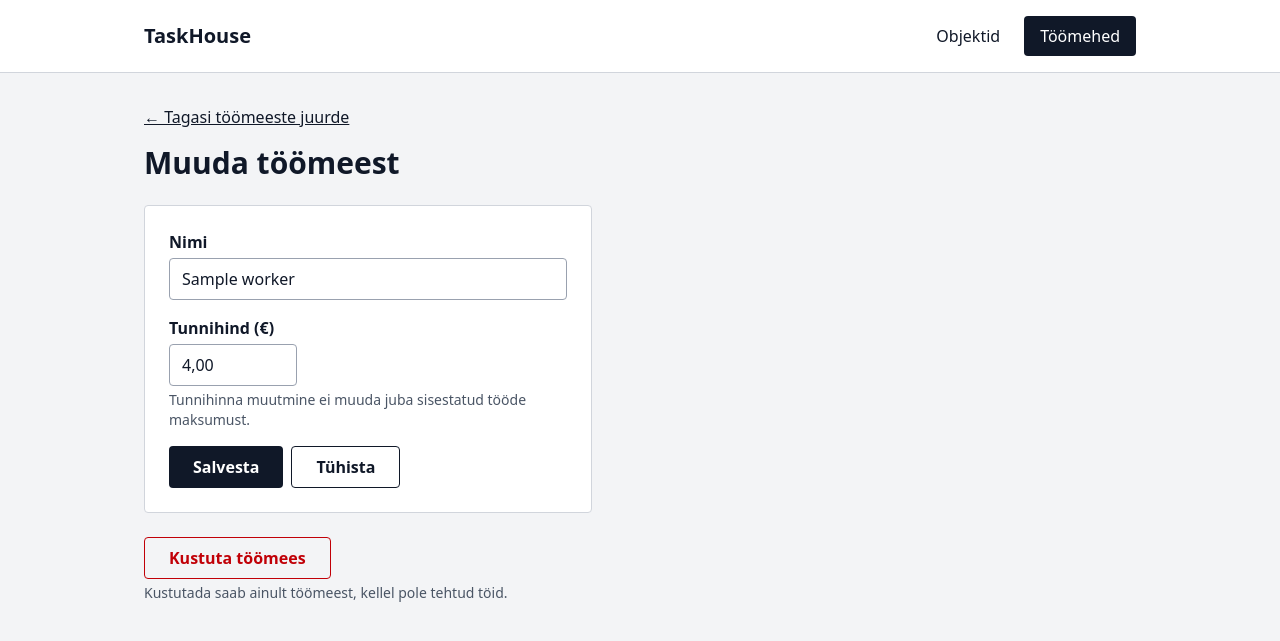
After one commit to Christina953/taskhouse, a Laravel app: page /workers/1/edit in a window 1280 px wide. The commit adds this page. Shown: the top 641 px of the page. Run offline with Laravel 12, Linux system fonts and the light colour scheme; tables that the repository leaves empty hold one stand-in row (values such as "Sample post"); style sheets or scripts are compiled from the project's sources.

Commit message:
TH-30 Töömehe andmete ja tunnihinna muutmine - lisatud töömehe kustutamise võimalus, kui tal pole tehtud töid

```diff
--- a/app/Http/Controllers/WorkerController.php
+++ b/app/Http/Controllers/WorkerController.php
@@ -23,7 +23,49 @@ class WorkerController extends Controller
         $validated = $request->validate([
             'name' => 'required|string|max:255|unique:workers,name',
             'hourly_rate' => 'required|numeric|min:0|max:9999.99',
-        ], [
+        ], $this->messages());
+
+        Worker::create($validated);
+
+        return redirect()->route('workers.index')->with('success', 'Töömees lisatud.');
+    }
+
+    public function edit(Worker $worker)
+    {
+        return view('workers.edit', ['worker' => $worker]);
+    }
+
+    public function update(Request $request, Worker $worker)
+    {
+        $request->merge([
+            'hourly_rate' => str_replace(',', '.', $request->input('hourly_rate')),
+        ]);
+
+        $validated = $request->validate([
+            'name' => 'required|string|max:255|unique:workers,name,' . $worker->id,
+            'hourly_rate' => 'required|numeric|min:0|max:9999.99',
+        ], $this->messages());
+
+        $worker->update($validated);
+
+        return redirect()->route('workers.index')->with('success', 'Töömehe andmed muudetud.');
+    }
+
+    public function destroy(Worker $worker)
+    {
+        if ($worker->workEntries()->exists()) {
+            return redirect()->route('workers.edit', $worker)
+                ->with('error', 'Töömeest ei saa kustutada, sest temaga on seotud tehtud töid.');
+        }
+
+        $worker->delete();
+
+        return redirect()->route('workers.index')->with('success', 'Töömees kustutatud.');
+    }
+
+    private function messages(): array
+    {
+        return [
             'name.required' => 'Sisesta nimi.',
             'name.max' => 'Nimi on liiga pikk.',
             'name.unique' => 'Sellise nimega töömees on juba olemas.',
@@ -31,10 +73,6 @@ class WorkerController extends Controller
             'hourly_rate.numeric' => 'Tunnihind peab olema number, nt 25 või 25,50.',
             'hourly_rate.min' => 'Tunnihind ei saa olla negatiivne.',
             'hourly_rate.max' => 'Tunnihind on liiga suur.',
-        ]);
-
-        Worker::create($validated);
-
-        return redirect()->route('workers.index')->with('success', 'Töömees lisatud.');
+        ];
     }
 }
--- a/resources/views/layouts/app.blade.php
+++ b/resources/views/layouts/app.blade.php
@@ -33,6 +33,11 @@
                 {{ session('success') }}
             </div>
         @endif
+        @if (session('error'))
+            <div class="mb-6 px-4 py-3 rounded bg-red-100 border border-red-400 text-red-900">
+                {{ session('error') }}
+            </div>
+        @endif
         @yield('content')
     </main>
 
--- /dev/null
+++ b/resources/views/workers/edit.blade.php
@@ -0,0 +1,50 @@
+@extends('layouts.app')
+
+@section('title', 'Muuda töömeest')
+
+@section('content')
+    <a href="{{ route('workers.index') }}" class="underline">← Tagasi töömeeste juurde</a>
+
+    <h1 class="text-3xl font-bold mt-4 mb-6">Muuda töömeest</h1>
+
+    <form method="POST" action="{{ route('workers.update', $worker) }}"
+          class="bg-white border border-gray-300 rounded p-6 flex flex-col gap-4 max-w-md">
+        @csrf
+        @method('PUT')
+
+        <div class="flex flex-col gap-1">
+            <label for="name" class="font-semibold">Nimi</label>
+            <input type="text" id="name" name="name" value="{{ old('name', $worker->name) }}"
+                   class="border border-gray-400 rounded px-3 py-2">
+            @error('name')
+                <p class="text-red-700 text-sm">{{ $message }}</p>
+            @enderror
+        </div>
+
+        <div class="flex flex-col gap-1">
+            <label for="hourly_rate" class="font-semibold">Tunnihind (€)</label>
+            <input type="text" inputmode="decimal" id="hourly_rate" name="hourly_rate"
+                   value="{{ old('hourly_rate', number_format($worker->hourly_rate, 2, ',', '')) }}"
+                   class="border border-gray-400 rounded px-3 py-2 w-32">
+            @error('hourly_rate')
+                <p class="text-red-700 text-sm">{{ $message }}</p>
+            @enderror
+            <p class="text-sm text-gray-600">Tunnihinna muutmine ei muuda juba sisestatud tööde maksumust.</p>
+        </div>
+
+        <div class="flex gap-2">
+            <button type="submit" class="px-6 py-2 rounded bg-gray-900 text-white font-semibold">Salvesta</button>
+            <a href="{{ route('workers.index') }}" class="px-6 py-2 rounded border border-gray-900 font-semibold">Tühista</a>
+        </div>
+    </form>
+        <form method="POST" action="{{ route('workers.destroy', $worker) }}"
+          onsubmit="return confirm('Kas oled kindel, et soovid töömehe {{ $worker->name }} kustutada?');"
+          class="mt-6 max-w-md">
+        @csrf
+        @method('DELETE')
+        <button type="submit" class="px-6 py-2 rounded border border-red-700 text-red-700 font-semibold hover:bg-red-50">
+            Kustuta töömees
+        </button>
+        <p class="text-sm text-gray-600 mt-1">Kustutada saab ainult töömeest, kellel pole tehtud töid.</p>
+    </form>
+@endsection
--- a/routes/web.php
+++ b/routes/web.php
@@ -10,3 +10,9 @@ Route::get('/', function () {
 Route::get('/workers', [WorkerController::class, 'index'])->name('workers.index');
 
 Route::post('/workers', [WorkerController::class, 'store'])->name('workers.store');
+
+Route::get('/workers/{worker}/edit', [WorkerController::class, 'edit'])->name('workers.edit');
+
+Route::put('/workers/{worker}', [WorkerController::class, 'update'])->name('workers.update');
+
+Route::delete('/workers/{worker}', [WorkerController::class, 'destroy'])->name('workers.destroy');
```
Also changed, not shown: resources/views/workers/index.blade.php (+9 -5 lines).
